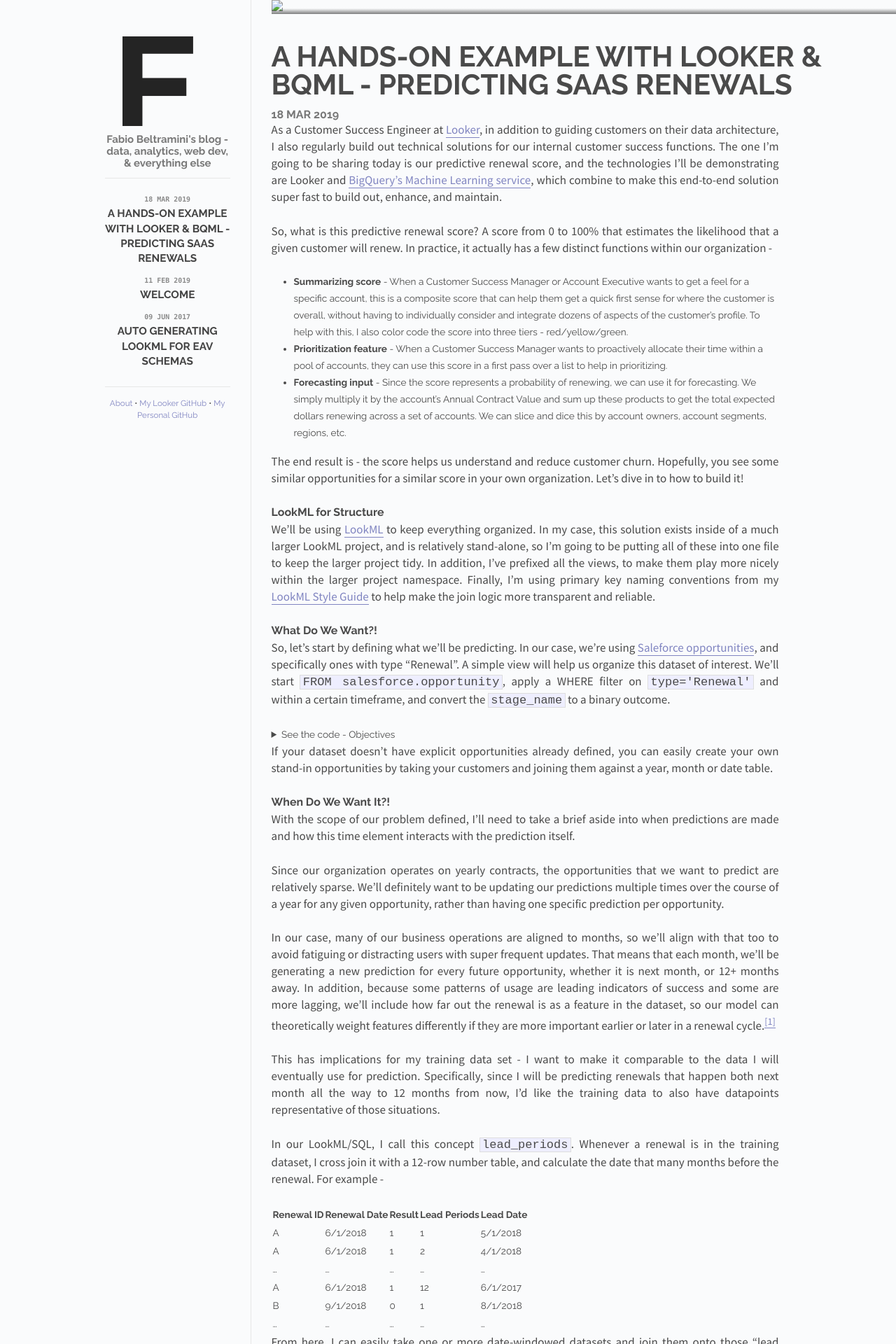
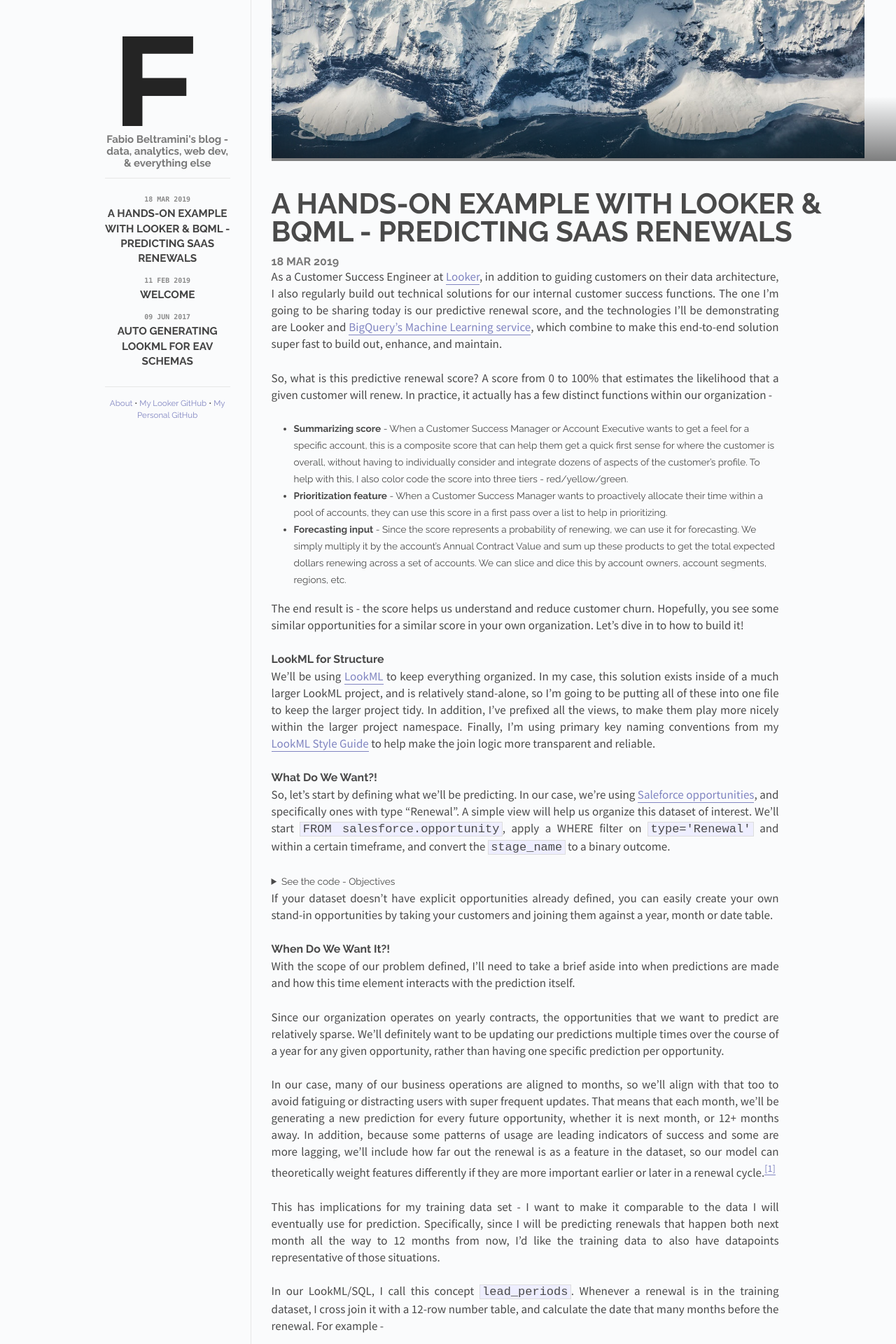
Before and after one commit to fabio-looker/fabio-looker.github.io, a Jekyll site: the page built from _posts/2019-03-18-bigquery-machine-learning-for-renewal-prediction.md, in a window 1280 px wide. Shown: the top 1920 px of the page at 70% size. Built offline with Jekyll 4.4.1, drawn with Linux system fonts in a browser that asks for light colours; some of the changed text lies outside the part shown.

Commit message:
Fix code line-breaks and relative image paths

````diff
--- a/_posts/2019-03-18-bigquery-machine-learning-for-renewal-prediction.md
+++ b/_posts/2019-03-18-bigquery-machine-learning-for-renewal-prediction.md
@@ -2,7 +2,7 @@
 layout: post
 title: A Hands-On Example with Looker & BQML - Predicting SaaS Renewals
 categories: Data
-cover: ../assets/covers/glacier.jpeg
+cover: /assets/covers/glacier.jpeg
 ---
 
 As a Customer Success Engineer at [Looker](https://looker.com/), in addition to guiding customers on their data architecture, I also regularly build out technical solutions for our internal customer success functions. The one I'm going to be sharing today is our predictive renewal score, and the technologies I'll be demonstrating are Looker and [BigQuery's Machine Learning service](https://cloud.google.com/bigquery/docs/bigqueryml-intro), which combine to make this end-to-end solution super fast to build out, enhance, and maintain.
@@ -25,8 +25,7 @@
 
 <details><summary> See the code - Objectives </summary>
 
-```sql
-view: prs_objectives {
+<code style="white-space:pre">view: prs_objectives {
   derived_table: {
     sql:
         SELECT
@@ -55,7 +54,7 @@
   dimension: entity_id {hidden:yes}
   dimension: result {hidden:yes description: "The objective of the prediction, either a 0 or 1."}
 }
-```
+</code>
 
 **Notes for the above query**
 
@@ -95,8 +94,7 @@
 
 <details><summary>See the code - Dataset with Lead Periods </summary>
 
-```sql
-view: prs_dataset {
+<code style="white-space:pre">view: prs_dataset {
   derived_table: {
     persist_for: "2 hours"
     sql:
@@ -168,7 +166,7 @@
   dimension: result {}
   extends: [psr_features]
 }
-```
+</code>
 </details>
 
 ### Enter BigQuery Machine Learning
@@ -183,8 +181,7 @@
 
 <details><summary>See the code - Model & Prediction </summary>
 
-```SQL
-view: prs_model {
+<code style="white-space:pre">view: prs_model {
   derived_table: {
     datagroup_trigger: first_of_the_month
     sql_create:
@@ -220,7 +217,7 @@
   dimension: predicted_result {type: number}
   dimension: renewal_prob {type: number sql:(SELECT prob FROM UNNEST(${TABLE}.predicted_result_probs) WHERE label=1);; value_format_name: percent_2}
 }
-```
+</code>
 </details>
 
 
@@ -228,14 +225,13 @@
 
 In addition to simply training and running the model, let's add a bit of instrumentation so we can summarize what happened during our training and the quality of our model. We'll use both some of the static evaluation functions that BigQuery provides, but also comparisons between the predictions and actuals for our holdout set (last month's renewals).
 
-![Model performance dashboard](../assets/img/bqml-model-performance-dashboard.png)
+![Model performance dashboard](/assets/img/bqml-model-performance-dashboard.png)
 
 As an added bonus, the model inspection dashboard in dev mode makes a great place to trigger re-training of our model whenever we update the feature set in our SQL. Since Looker already maintains separate SQL table names for changes we make in dev mode, we can safely test out features in our dev mode without affecting the model and predictions in production.
 
 <details><summary>See the code - LookML</summary>
 
-```SQL
-    explore: prs_holdout {extends: [prs_joins]}
+<code style="white-space:pre">explore: prs_holdout {extends: [prs_joins]}
     explore: prs_evaluation {hidden:yes}
     explore: prs_roc {hidden:yes}
     explore: prs_training_info {hidden:yes}
@@ -392,14 +388,13 @@
       }
 
     }
-```
+</code>
 
 </details>
 
 <details><summary>See the code - Dashboard</summary>
 
-```YAML
-    - dashboard: model_performance
+<code style="white-space:pre">- dashboard: model_performance
       title: Model Performance
       layout: newspaper
       elements:
@@ -671,7 +666,7 @@
         col: 9
         width: 15
         height: 2
-```
+</code>
 
 </details>
 
@@ -683,8 +678,7 @@
 
 <details><summary>See the code - Prediction Log</summary>
 
-```SQL
-view: prs_prediction_log {
+<code style="white-space:pre">view: prs_prediction_log {
   derived_table: {
     datagroup_trigger: first_of_the_month
     create_process: {
@@ -723,7 +717,7 @@
   dimension: prediction_date {type:date datatype: date sql:${TABLE}.pk2_prediction_date;;}
   dimension: renewal_prob {}
 }
-```
+</code>
 </details>
 
 ### Spread Your Wings, Little Predictive Model
````
